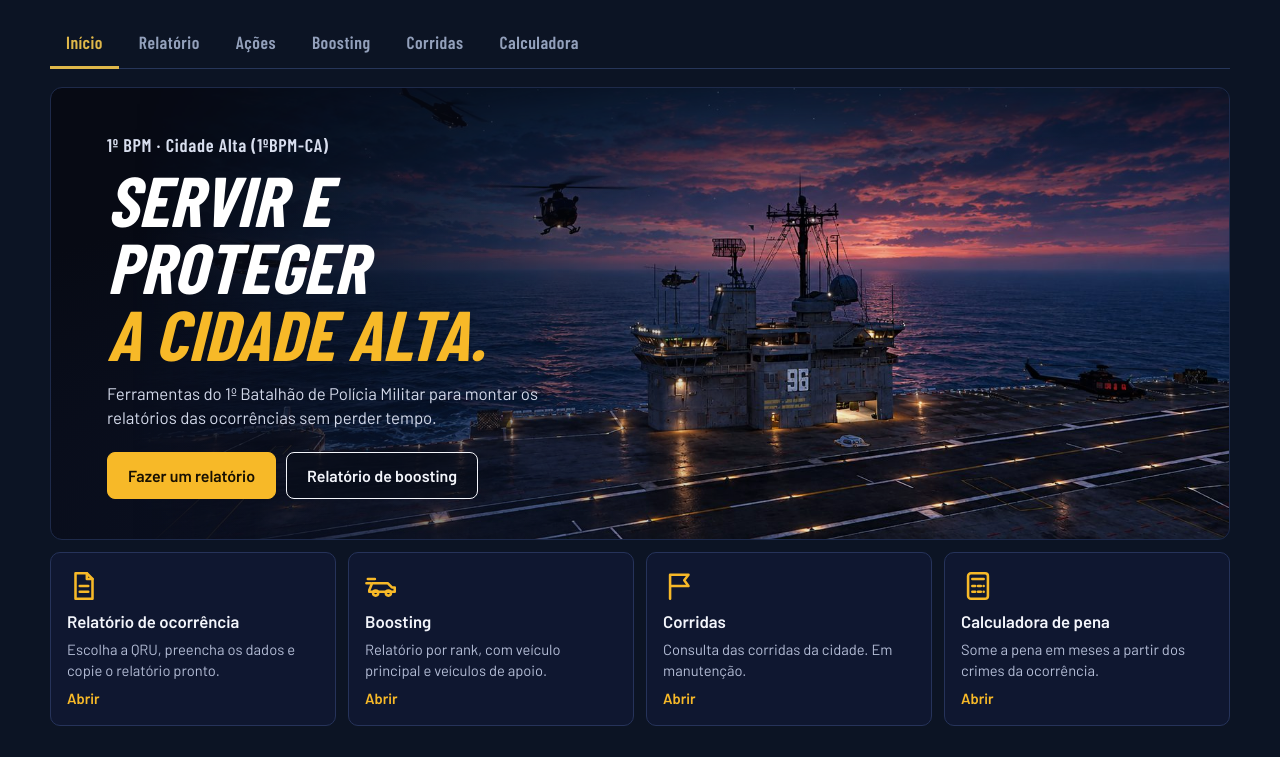
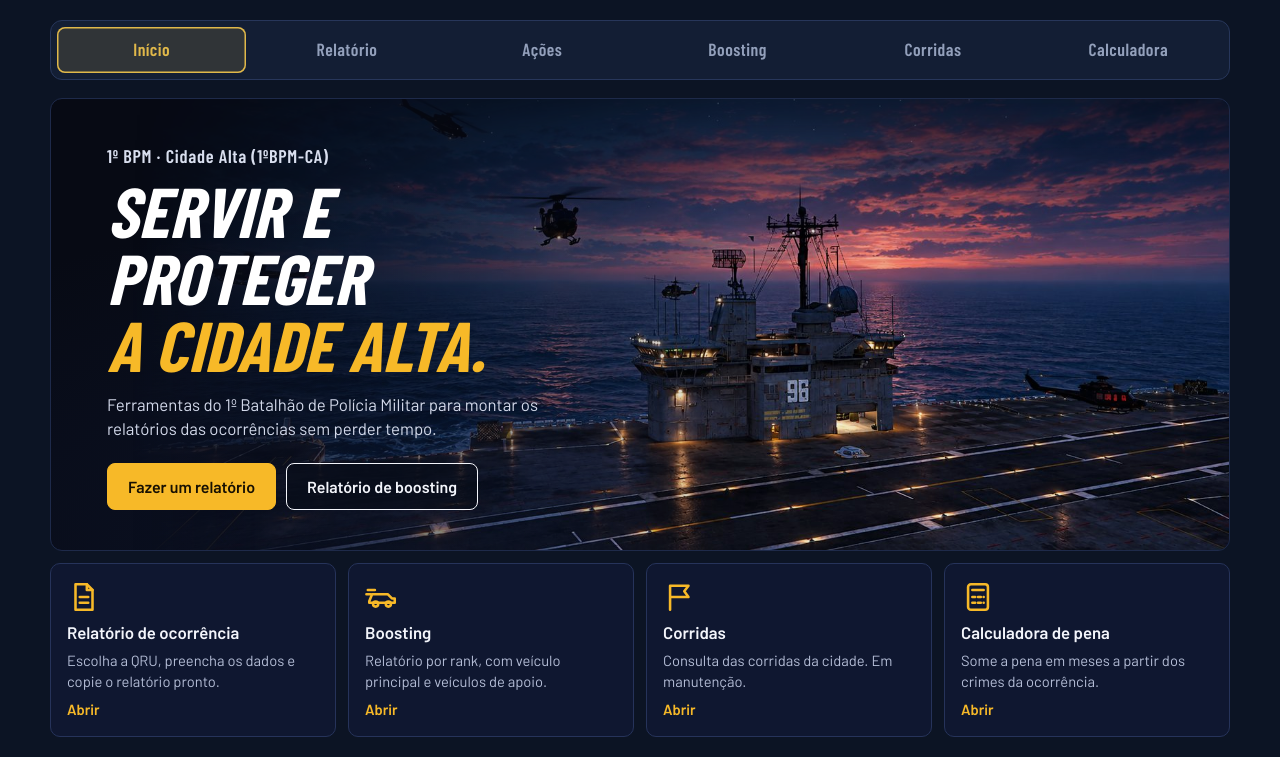
Before and after one commit to Lu1sz27/relatoriocda.github.io, a plain HTML site: page index.html in a window 1280 px wide. Shown: the top 757 px of the page. Drawn offline with nearby package versions, Linux system fonts and the light colour scheme.

Commit message:
Barra de abas em grade, alinhada e sem quebra
Co-Authored-By: Claude Sonnet 5.5 <noreply@anthropic.com>
Claude-Session: https://claude.ai/code/session_01U8U1WfpyQb2fnJiie1jW8K

```diff
--- a/index.html
+++ b/index.html
@@ -102,11 +102,14 @@ input::placeholder, textarea::placeholder { color: var(--muted); opacity: .65; }
 .k-row input { grid-column: 2; grid-row: 1 / span 2; width: 100%; }
 .k-total { font-family: var(--font-display); font-weight: 700; font-size: 3.4rem; line-height: 1; color: var(--badge); margin: 4px 0; }
 .k-total small { font-size: 1.2rem; color: var(--muted); font-weight: 600; }
-.tabs { display: flex; flex-wrap: wrap; gap: 4px; border-bottom: 1px solid var(--line); margin-bottom: 18px; }
-.tab { border: 0; border-bottom: 3px solid transparent; border-radius: 0; background: none; padding: 10px 16px; margin-bottom: -1px; font-family: var(--font-display); font-weight: 600; font-size: 1.1rem; letter-spacing: .03em; color: var(--muted); }
-.tab:hover { color: var(--fg); border-color: transparent; }
-.tab[aria-selected="true"] { color: var(--badge); border-bottom-color: var(--badge); }
-.tab[aria-selected="true"]:hover { border-bottom-color: var(--badge); }
+.tabs { display: grid; grid-template-columns: repeat(6, minmax(0, 1fr)); gap: 6px; padding: 6px; background: var(--surface); border: 1px solid var(--line); border-radius: 12px; margin-bottom: 18px; }
+.tab { border: 0; border-radius: 8px; background: transparent; padding: 10px 6px; margin: 0; text-align: center; white-space: nowrap; font-family: var(--font-display); font-weight: 600; font-size: 1.1rem; letter-spacing: .03em; color: var(--muted); }
+.tab:hover { color: var(--fg); background: rgba(255,255,255,.06); border: 0; }
+.tab[aria-selected="true"] { color: var(--badge); background: rgba(224,184,74,.14); box-shadow: inset 0 0 0 1.5px var(--badge); }
+.tab[aria-selected="true"]:hover { background: rgba(224,184,74,.2); }
+.tab:focus-visible { outline: 2px solid var(--badge); outline-offset: 2px; }
+@media (max-width: 720px) { .tabs { grid-template-columns: repeat(3, minmax(0, 1fr)); } .tab { font-size: 1.02rem; padding: 11px 4px; } }
+@media (max-width: 360px) { .tab { font-size: .88rem; letter-spacing: 0; } }
 .row { display: grid; grid-template-columns: repeat(2, minmax(0, 1fr)); gap: 10px 12px; }
 .row .full { grid-column: 1 / -1; }
 @media (max-width: 520px) { .row { grid-template-columns: minmax(0, 1fr); } }
```
